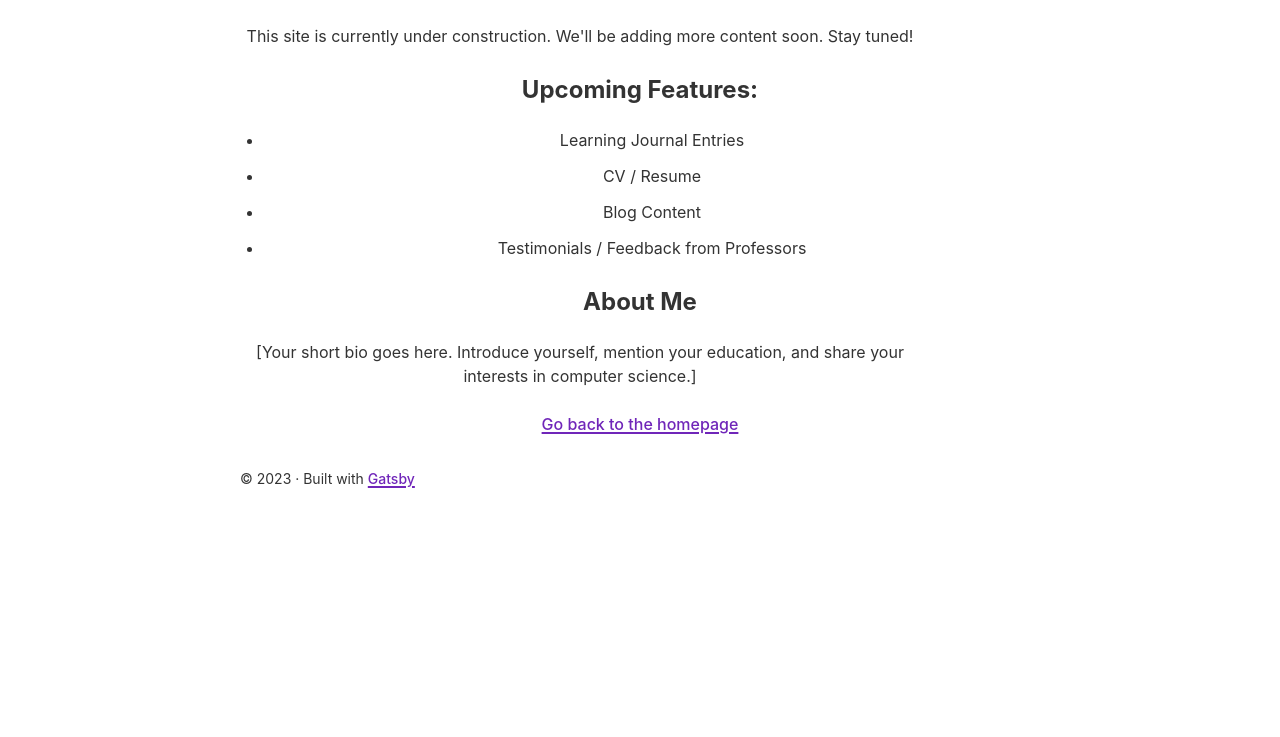
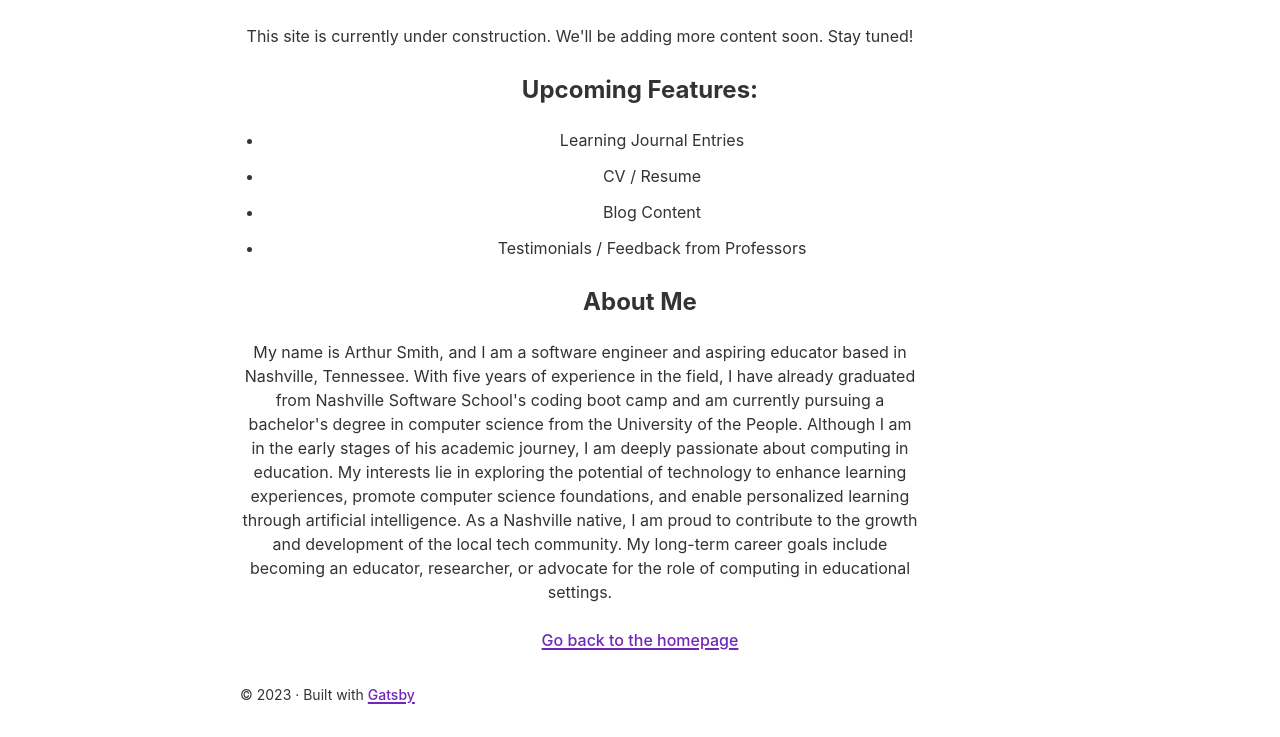
Before and after one commit to Arthurficial-Intelligence/my-portfolio, a Gatsby site: page /under-construction in a window 1280 px wide. Shown: the part 160-897 px from the top of the page. Before the commit the page ends 800 px from the top, so only its background shows below. Built offline with nearby package versions, Linux system fonts and the light colour scheme; Gatsby itself is replaced by a stand-in of ours.

Commit message:
Update under-construction.js

```diff
--- a/src/pages/under-construction.js
+++ b/src/pages/under-construction.js
@@ -19,8 +19,11 @@ const UnderConstruction = () => (
       </ul>
       <h2>About Me</h2>
       <p>
-        [Your short bio goes here. Introduce yourself, mention your education,
-        and share your interests in computer science.]
+        My name is Arthur Smith, and I am a software engineer and aspiring educator based in Nashville, Tennessee. With five years of experience in the field, I have already graduated from Nashville Software School's coding boot camp and am currently pursuing a bachelor's degree in computer science from the University of the People.
+
+        Although I am in the early stages of his academic journey, I am deeply passionate about computing in education. My interests lie in exploring the potential of technology to enhance learning experiences, promote computer science foundations, and enable personalized learning through artificial intelligence.
+
+        As a Nashville native, I am proud to contribute to the growth and development of the local tech community. My long-term career goals include becoming an educator, researcher, or advocate for the role of computing in educational settings.
       </p>
       <Link to="/">Go back to the homepage</Link>
     </div>
```
